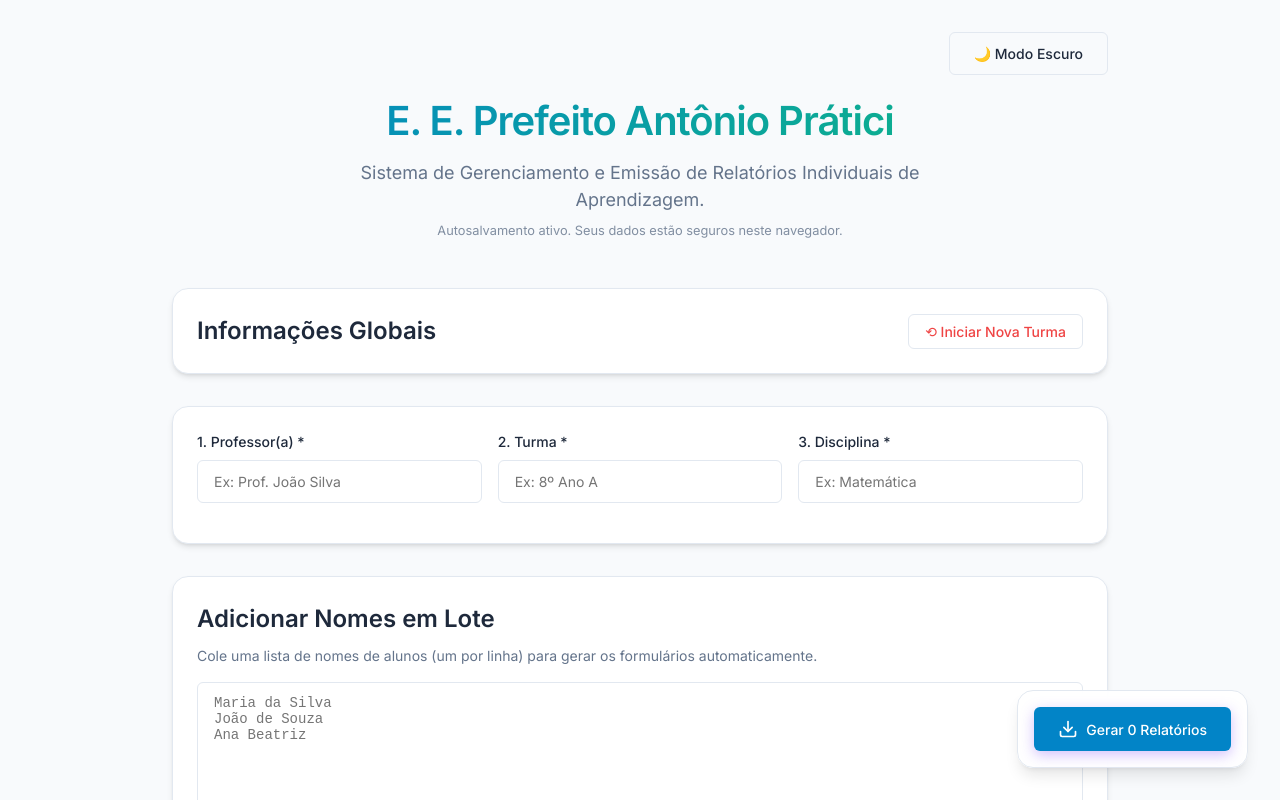
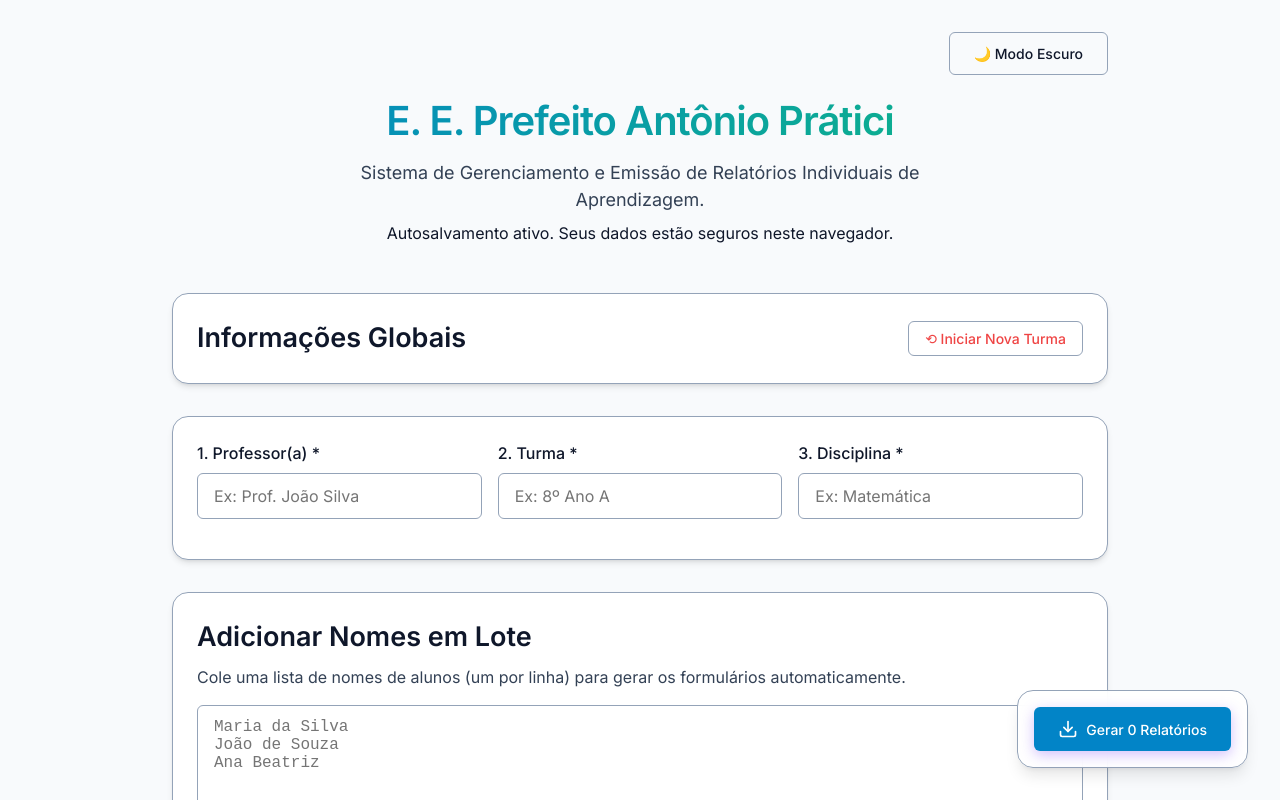
Before and after one commit to gustavo-vsouza/PreencherForms, a React (Vite) app: page / in a window 1280 px wide. Shown: the top 800 px of the page. Built offline with nearby package versions, Linux system fonts and the light colour scheme.

Commit message:
feat: implement core student report application UI with styling and functional state management

```diff
--- a/src/App.tsx
+++ b/src/App.tsx
@@ -350,7 +350,7 @@ function App() {
       <header className="header">
         <h1>E. E. Prefeito Antônio Prátici</h1>
         <p>Sistema de Gerenciamento e Emissão de Relatórios Individuais de Aprendizagem.</p>
-        <p style={{ fontSize: '0.8rem', marginTop: '0.5rem', opacity: 0.8 }}>Autosalvamento ativo. Seus dados estão seguros neste navegador.</p>
+        <p style={{ fontSize: '1rem', marginTop: '0.5rem', color: 'var(--text-main)' }}>Autosalvamento ativo. Seus dados estão seguros neste navegador.</p>
       </header>
 
       <section className="section-panel" style={{ display: 'flex', justifyContent: 'space-between', alignItems: 'center', flexWrap: 'wrap', gap: '1rem' }}>
@@ -402,7 +402,7 @@ function App() {
 
       <section className="section-panel">
         <h2>Adicionar Nomes em Lote</h2>
-        <p style={{ fontSize: '0.875rem', marginBottom: '1rem' }}>Cole uma lista de nomes de alunos (um por linha) para gerar os formulários automaticamente.</p>
+        <p style={{ fontSize: '1rem', marginBottom: '1rem' }}>Cole uma lista de nomes de alunos (um por linha) para gerar os formulários automaticamente.</p>
         <textarea
           className="bulk-add-textarea"
           placeholder="Maria da Silva&#10;João de Souza&#10;Ana Beatriz"
@@ -426,7 +426,7 @@ function App() {
               <div className="actions-group">
                 <button
                   className="btn btn-outline"
-                  style={{ padding: '0.25rem 0.5rem', fontSize: '0.75rem' }}
+                  style={{ padding: '0.5rem 0.75rem', fontSize: '0.9rem' }}
                   onClick={(e) => duplicateStudent(student, e)}
                   title="Duplicar informações para um novo aluno"
                 >
@@ -434,7 +434,7 @@ function App() {
                 </button>
                 <button
                   className="btn btn-danger"
-                  style={{ padding: '0.25rem 0.5rem', fontSize: '0.75rem' }}
+                  style={{ padding: '0.5rem 0.75rem', fontSize: '0.9rem' }}
                   onClick={(e) => removeStudent(student.id, e)}
                   title="Remover aluno"
                 >
--- a/src/index.css
+++ b/src/index.css
@@ -6,10 +6,10 @@
   --bg-card-hover: #f1f5f9;
   --bg-input: #ffffff;
 
-  --text-main: #1e293b;
-  --text-muted: #64748b;
+  --text-main: #0f172a;
+  --text-muted: #334155;
 
-  --border-color: #e2e8f0;
+  --border-color: #94a3b8;
 
   /* Cores Institucionais - Azul e Verde */
   --accent-primary: #0284c7; /* Azul Escola */
@@ -36,10 +36,10 @@
   --bg-card-hover: #334155;
   --bg-input: #1e293b;
 
-  --text-main: #f8fafc;
-  --text-muted: #94a3b8;
+  --text-main: #ffffff;
+  --text-muted: #cbd5e1;
 
-  --border-color: #334155;
+  --border-color: #64748b;
 
   --accent-primary: #38bdf8; /* Light blue for dark mode */
   --accent-hover: #0ea5e9;
@@ -60,6 +60,7 @@
 
 body {
   font-family: 'Inter', sans-serif;
+  font-size: 18px; /* Melhoria de acessibilidade */
   background-color: var(--bg-main);
   color: var(--text-main);
   line-height: 1.5;
@@ -138,7 +139,7 @@ p {
 
 label {
   display: block;
-  font-size: 0.875rem;
+  font-size: 1rem; /* Melhoria de legibilidade */
   font-weight: 500;
   margin-bottom: 0.5rem;
   color: var(--text-main);
@@ -151,7 +152,7 @@ input, textarea {
   color: var(--text-main);
   border-radius: var(--radius-sm);
   padding: 0.75rem 1rem;
-  font-size: 0.875rem;
+  font-size: 1rem; /* Melhoria de legibilidade */
   font-family: inherit;
   transition: all 0.2s ease;
 }
```
